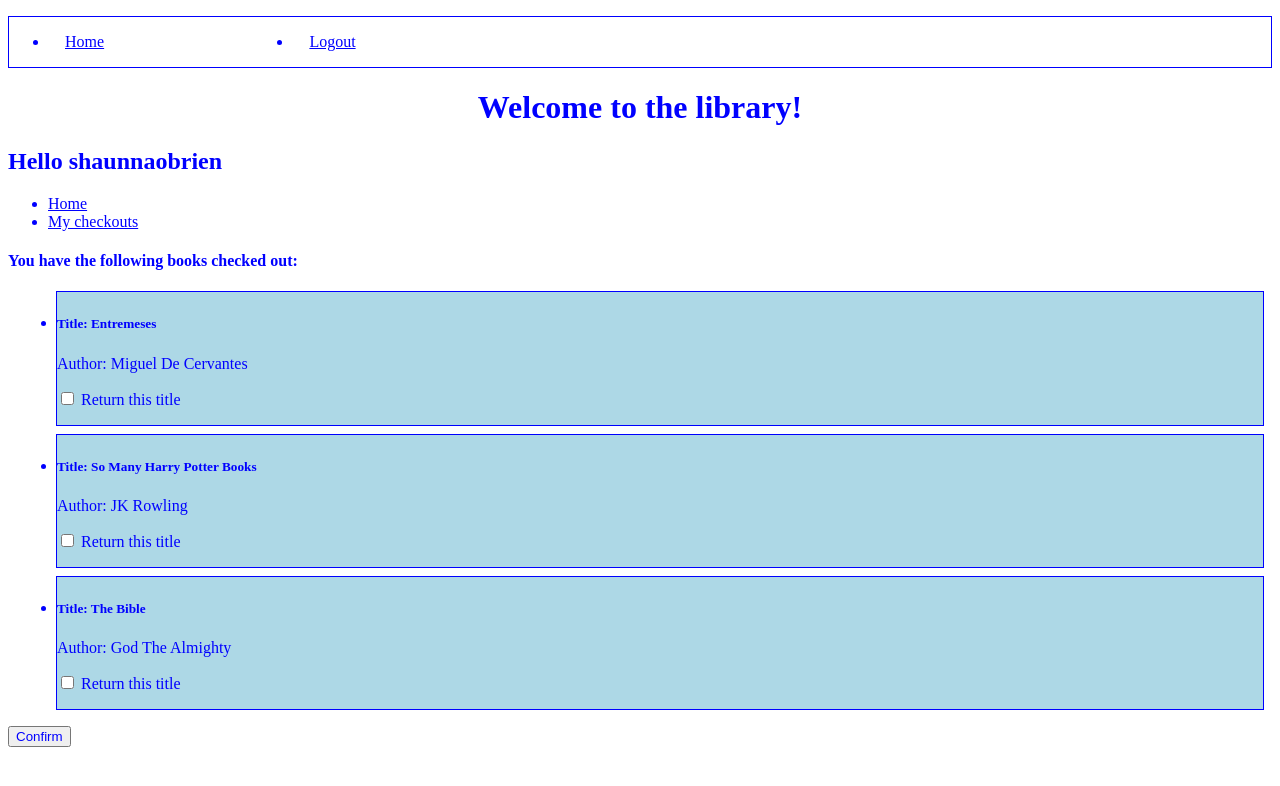
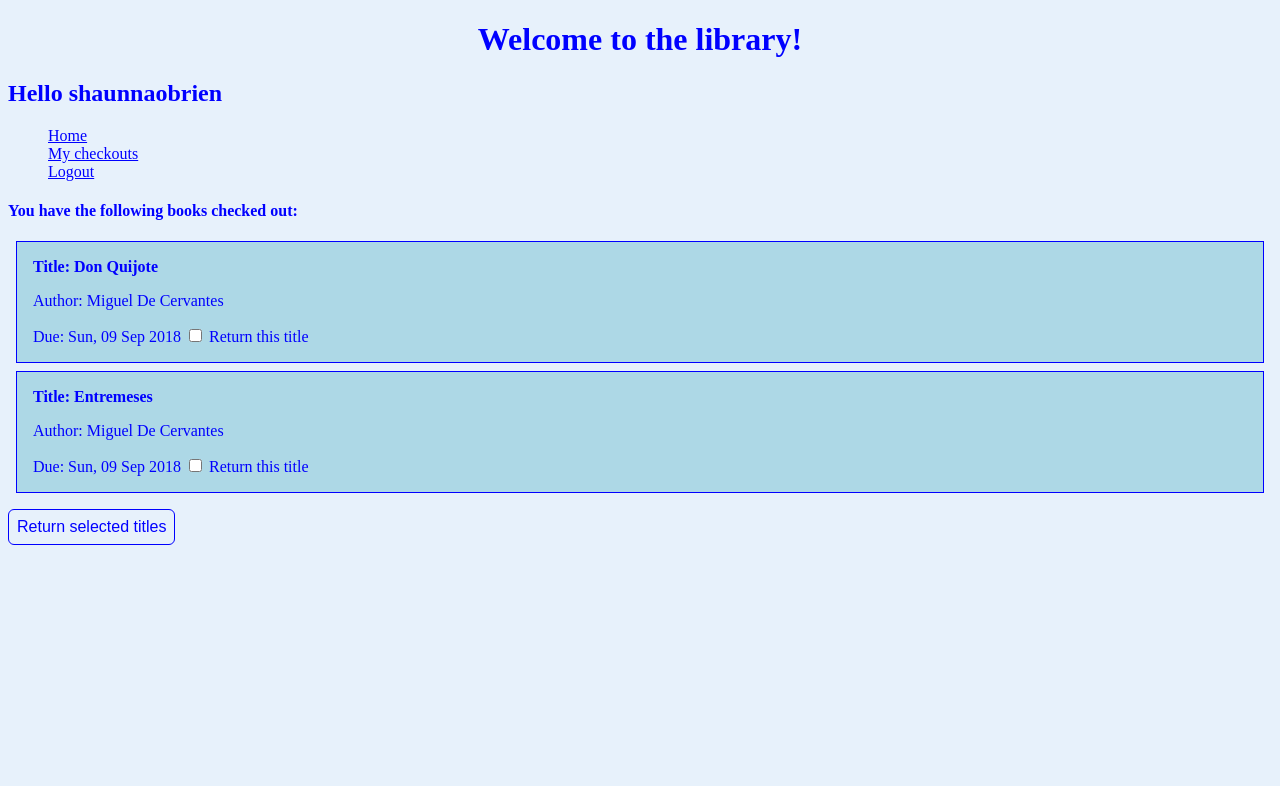
Before and after one commit to sobrienpdx/library_django, a Django app: page /my_checkouts/ in a window 1280 px wide. Shown: the top 786 px of the page. Run offline with Django 3.2, Linux system fonts and the light colour scheme; the first user in the database is signed in; data comes from the database, SQL or seed files in the repository.

Commit message:
added due dates

```diff
--- a/library_project/library_app/models.py
+++ b/library_project/library_app/models.py
@@ -1,4 +1,5 @@
 from django.db import models
+from datetime import datetime
 
 # Create your models here.
 
@@ -15,7 +16,7 @@ class Book(models.Model):
 	title = models.CharField(max_length=250)#unique makes it so that you can't repeat them
 	author = models.ForeignKey(Author, on_delete=models.CASCADE)
 	checked_out_to_whom = models.CharField(max_length=250)
-	checked_out = models.BooleanField(default=False)
+	checked_out_when = models.DateTimeField(default=datetime.now())
 
 	# pub_date = models.DateTimeField(default=datetime.now())
 	# once you have set up a class you have to run a migrations with python \manage.py makemigrations doDoApp. Once this is successful you should have a 0001_initial in yoru omigrations folder. After any changes to models you must make another migration. this creates instructions for migrating. python manage.py migrate then actually migrates things to the app.
--- a/library_project/library_app/templates/library_app/index.html
+++ b/library_project/library_app/templates/library_app/index.html
@@ -9,12 +9,12 @@
 
 <form action="{%url 'library_app:checkout'  %}" method="post">
 	{% csrf_token%}
-	<ul>
+	<ul class="no_bullets">
 	<p></p>
 			{% for book in book_list %}
 			<div class="books">
 				<li>
-					<h5>Title: {{book.title}}</h5>
+					<h3>Title: {{book.title}}</h3>
 					<p> Author: {{book.author}}</p>
 					{% if book.checked_out_to_whom == username %}
 					This book is checked out to you
--- a/library_project/library_app/templates/library_app/my_checkouts.html
+++ b/library_project/library_app/templates/library_app/my_checkouts.html
@@ -10,19 +10,21 @@
 
 <form action="{%url 'library_app:return_books'  %}" method="post">
 	{% csrf_token%}
-	<ul>
+	<ul class="no_bullets">
 	<p></p>
 			{% for book in my_checkouts %}
 			<div class="books">
 				<li>
-					<h5>Title: {{book.title}}</h5>
-					<p> Author: {{book.author}}</p><input type="checkbox" name="book_{{book.id}}"> Return this title
+					<h3>Title: {{book.title}}</h3>
+					<p> Author: {{book.author}}</p>
+					<p> Due: {{book.checked_out_when|date:"D, d M Y" }}
+					<input type="checkbox" name="book_{{book.id}}"> Return this title
 					<p></p>
 				</li>
 			</div>
 			{% endfor %}
 			</ul>
-			<button type="submit" >Confirm</button>
+			<button type="submit" >Return selected titles</button>
 </form>
 
 
--- a/library_project/library_app/views.py
+++ b/library_project/library_app/views.py
@@ -1,7 +1,8 @@
 from django.shortcuts import render, redirect
 from django.http import HttpResponse, HttpResponseRedirect
 from .models import Book
-
+from datetime import datetime
+from datetime import timedelta #lets you change the date to make a due date 20 days from now
 
 def index(request):
 	if request.user.is_authenticated:
@@ -34,13 +35,13 @@ def checkout(request):
 		if request.user.is_authenticated:
 			username = request.user.username
 			for book in request.POST:
-				print(book)
 				if book.startswith('book_'):
 					book_id = book[5:]
-					print(book_id)
 					booky = Book.objects.get(id=book_id)
 					if booky.checked_out_to_whom == "":
 						booky.checked_out_to_whom=username
+						booky.checked_out_when=datetime.now()+timedelta(20)#adds 20 days from today for due date
+						print(f'the day is {datetime.now()}')
 						booky.save()
 					else: return HttpResponse(f'{booky.title} is already checked out to someone else. Nice try, hacker!')
 					print(f'you checked out {booky}')
@@ -69,5 +70,5 @@ def return_books(request):
 			booky = Book.objects.get(id=book_id)
 			booky.checked_out_to_whom=""
 			booky.save()
-			return redirect('library_app:my_checkouts')
+	return redirect('library_app:my_checkouts')
 	return HttpResponse('get ye back to the library')
--- a/library_project/static/library_app/style.css
+++ b/library_project/static/library_app/style.css
@@ -1,5 +1,6 @@
 * {
 	color: blue;
+	background-color: #e7f1fb;
 }
 
 .nav-container {
@@ -19,6 +20,46 @@ h1 {
 	margin: .5em;
 	background-color: lightblue;
 }
+
+.books * {
+	background-color: lightblue;
+}
 .books li {
-	text-decoration: none;
+	padding-left: 1em;
 }
+
+.books h3 {
+	font-size: 1em;
+}
+
+.no_bullets {
+	list-style-type: none;
+	padding: 0;
+}
+
+#logout {
+	font-size: 2em;
+	border: 1px solid;
+	background-color: lightblue;
+	padding: 1em;
+}
+
+#register {
+	font-size: 1em;
+	border: 1px solid;
+	padding: 1em;
+	background-color: lightblue;
+}
+#register *{
+	background-color: lightblue;
+}
+#register input, #register button {
+	background-color: #e7f1fb;
+}
+
+button {
+	font-size: 1em;
+	border: 1px solid blue;
+	border-radius: 6px;
+	padding: .5em;
+}
--- a/library_project/templates/base_generic.html
+++ b/library_project/templates/base_generic.html
@@ -15,19 +15,7 @@
 </head>
 <body>
 
-	{% block nav %}
-	<nav>
-		<ul class="nav-container" >
-			<a href="{% url 'library_app:index' %}"><li>Home</li></a>
-			{% if user.is_authenticated %}
-				<a href="{% url 'logout' %}"><li>Logout</li></a>
-			{% else %}
-				<a href="{% url 'register' %}"><li>Register</li></a>
-				<a href="{% url 'login' %}"><li>Login</li></a>
-			{% endif %}
-		</ul>
-	</nav>
-{% endblock nav %}
+
 
   <h1> Welcome to the library! </h1>
 	<h2>Hello {{username}}</h2>
@@ -36,8 +24,14 @@
       <div class="col-sm-2">
       {% block sidebar %}
       <ul class="sidebar-nav">
-        <li><a href="{% url 'library_app:index' %}">Home</a></li>
-        <li><a href="{% url 'library_app:my_checkouts' %}">My checkouts</a></li>
+        <a href="{% url 'library_app:index' %}">Home</a></br>
+				{% if user.is_authenticated %}
+					<a href="{% url 'library_app:my_checkouts' %}">My checkouts</a></br>
+					<a href="{% url 'logout' %}">Logout</a></br>
+				{% else %}
+					<a href="{% url 'register' %}">Register</a></br>
+					<a href="{% url 'login' %}">Login</a></br>
+					{% endif %}
       </ul>
      {% endblock %}
       </div>
--- a/library_project/templates/registration/logged_out.html
+++ b/library_project/templates/registration/logged_out.html
@@ -1,6 +1,6 @@
 {% extends "base_generic.html" %}
 
 {% block content %}
-  <p>Logged out!</p>
+  <p id="logout">Logged out!</p>
   <a href="{% url 'login'%}">Click here to login again.</a>
 {% endblock %}
--- a/library_project/templates/registration/register.html
+++ b/library_project/templates/registration/register.html
@@ -1,7 +1,7 @@
 {% extends "base_generic.html" %}
 {% block title %}Register{% endblock title %}
 {% block content %}
-	<form action="{% url 'register' %}" method='POST'>
+	<form id="register" action="{% url 'register' %}" method='POST'>
 		{% csrf_token %}
 		{{ form }}
 		<button type="submit">Submit</button>
```
Also changed, not shown: library_project/db.sqlite3, library_project/library_app/migrations/0006_auto_20180820_0427.py (added).
